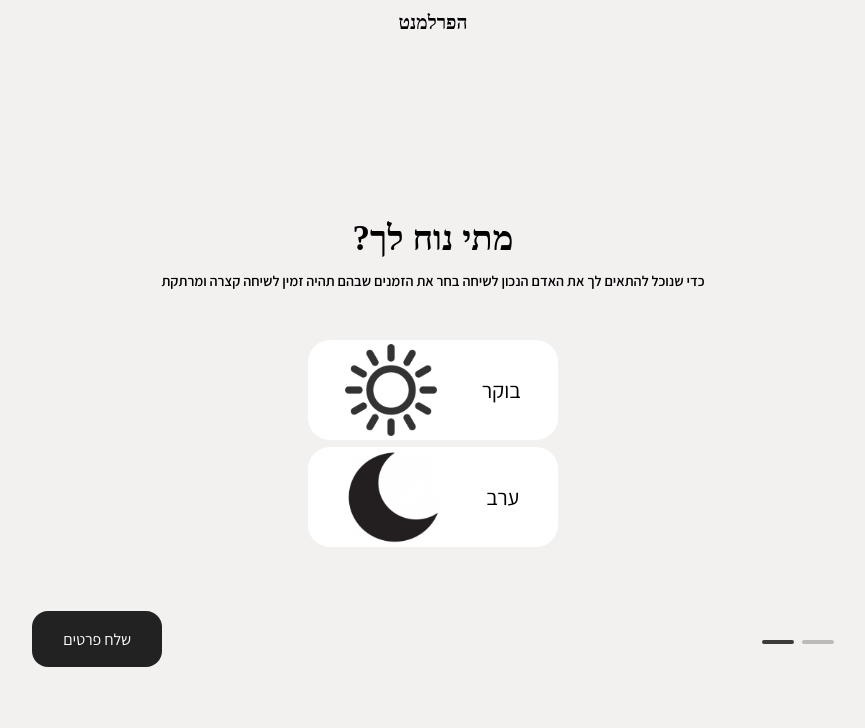
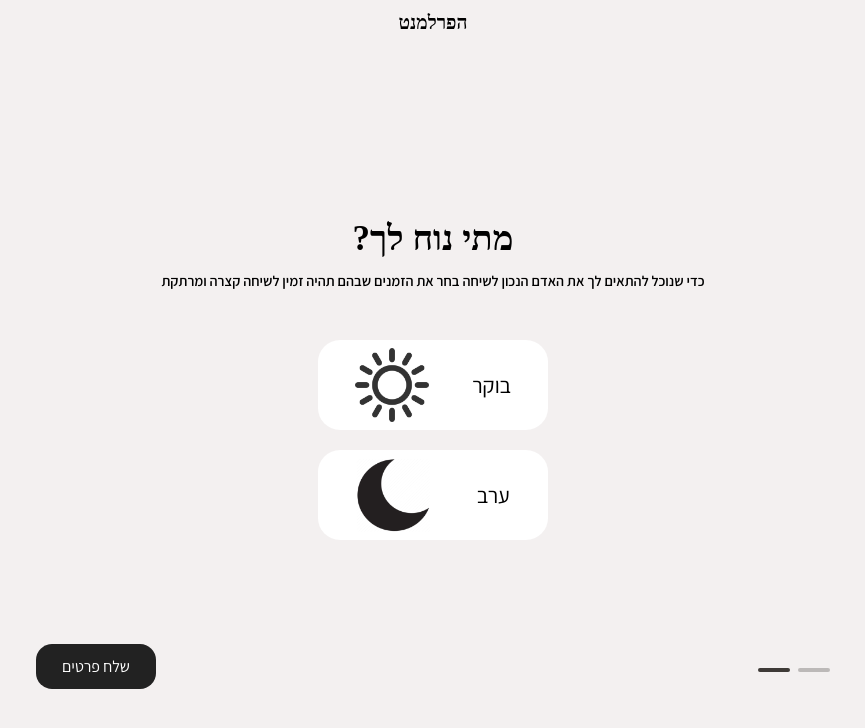
Before and after one commit to haparlament/haparlament-web-app, a React (Create React App) app: page /time-selection in a window 1280 px wide. Shown: the top 728 px of the page, without its empty margins (207-1072 px from the left). Built offline with nearby package versions, Linux system fonts and the light colour scheme; a web font is replaced by a local one.

Commit message:
Adjusted heights and dimensions

```diff
--- a/src/styles.css/ChooseTime.css
+++ b/src/styles.css/ChooseTime.css
@@ -17,13 +17,13 @@
   flex-wrap: wrap;
   align-items: center;
   justify-content: flex-start;
-  gap: 7px;
+  gap: 20px;
   direction: rtl;
 }
 
 .time-icon {
   max-width: 100%;
-  max-height: 100%;
+  max-height: 90%;
 }
 
 .time-button{
@@ -36,8 +36,8 @@
   direction: rtl;
   padding: 4px 18px;
   gap: 6px;
-  width: 250px;
-  height: 100px;
+  width: 230px;
+  height: 90px;
   background: #FFFFFF;
   border-radius: 22px;
   font-size: 22px;
@@ -60,7 +60,7 @@
 .send-details-div{
   display: flex;
   flex-direction: row;
-  margin-top: 5vh;
+  margin-top: 10vh;
   justify-content: space-around;
   align-items: center;
   width: 105%;
@@ -72,8 +72,9 @@
   justify-content: center;
   align-items: center;
   padding: 15px 20px;
-  width: 130px;
-  height: 56px;
+  width: 120px;
+  height: 45px;
+  margin-right: -5px;
   background: #222222;
   border-radius: 16px;
   color: white;
```
